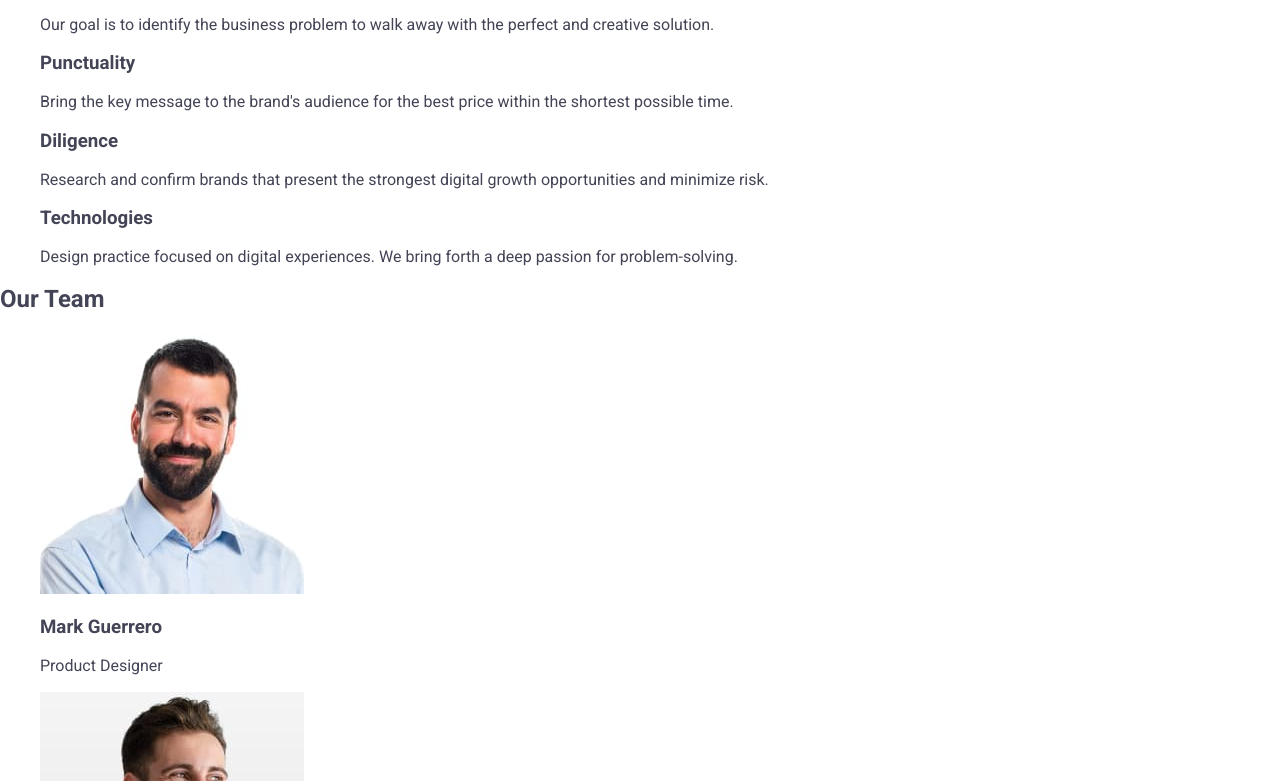
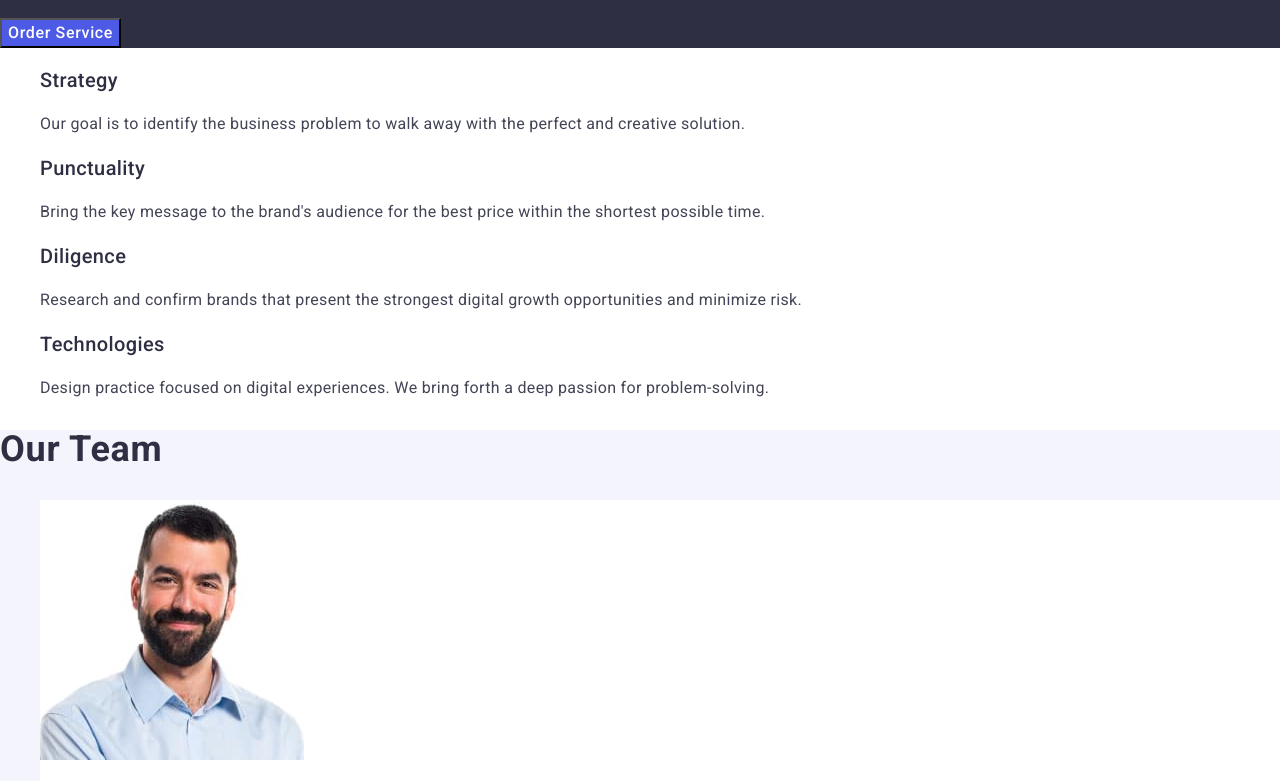
Before and after one commit to Oleksii-TS/goit-markup-hw-02, a plain HTML site: page index.html in a window 1280 px wide. Shown: the part 308-1089 px from the top of the page. Drawn offline with nearby package versions, Linux system fonts and the light colour scheme.

Commit message:
add css section hero/strengths/team

```diff
--- a/css/styles.css
+++ b/css/styles.css
@@ -54,7 +54,80 @@ a {
 .contacts-link:focus {
   color: #404bbf;
 }
-.page-footer {
+.hero {
+  background-color: #2e2f42;
+}
+.hero-title {
+  font-weight: 700;
+  font-size: 56px;
+  line-height: 1.07;
+  text-align: center;
+  letter-spacing: 0.02em;
+  color: #fff;
+}
+.hero-button {
+  background-color: #4d5ae5;
+  font-weight: 500;
+  font-size: 16px;
+  line-height: 1.5;
+  letter-spacing: 0.04em;
+  color: #fff;
+  cursor: pointer;
+}
+.hero-button:hover,
+.hero-button:focus {
+  background-color: #404bbf;
+}
+
+.strengths-title {
+  font-weight: 500;
+  font-size: 20px;
+  line-height: 1.2;
+  letter-spacing: 0.02em;
+  color: #2e2f42;
+}
+
+.strengths-description {
+  font-weight: 400;
+  font-size: 16px;
+  line-height: 1.5;
+  letter-spacing: 0.02em;
+  color: #434455;
+}
+
+.team-section {
+  background: #f4f4fd;
+}
+
+.team-section-title {
+  font-weight: 700;
+  font-size: 36px;
+  line-height: 1.11;
+  letter-spacing: 0.02em;
+  color: #2e2f42;
+}
+
+.team-item {
+  background-color: #fff;
+}
+
+.team-item-name {
+  font-weight: 500;
+  font-size: 20px;
+  line-height: 1.2;
+  letter-spacing: 0.02em;
+  color: #2e2f42;
+}
+
+.team-item-role {
+  font-weight: 400;
+  font-size: 16px;
+  line-height: 1.5;
+  letter-spacing: 0.02em;
+  color: #434455;
+}
+
+. .page-footer {
   background: #2e2f42;
 }
 .footer-description {
--- a/index.html
+++ b/index.html
@@ -51,86 +51,86 @@
     </header>
 
     <main>
-      <section>
-        <h1>Effective Solutions for Your Business</h1>
-        <button type="button">Order Service</button>
+      <section class="hero">
+        <h1 class="hero-title">Effective Solutions for Your Business</h1>
+        <button type="button" class="hero-button">Order Service</button>
       </section>
 
-      <section>
-        <h2 hidden>Our strengths</h2>
-        <ul>
-          <li>
-            <h3>Strategy</h3>
-            <p>
+      <section class="strengths">
+        <h2 class="strengths-heading" hidden>Our strengths</h2>
+        <ul class="strengths-list">
+          <li class="strengths-item">
+            <h3 class="strengths-title">Strategy</h3>
+            <p class="strengths-description">
               Our goal is to identify the business problem to walk away with the
               perfect and creative solution.
             </p>
-          </li>
-          <li>
-            <h3>Punctuality</h3>
-            <p>
+          </li">
+          <li class="strengths-item">
+            <h3 class="strengths-title">Punctuality</h3>
+            <p class="strengths-description">
               Bring the key message to the brand's audience for the best price
               within the shortest possible time.
             </p>
           </li>
-          <li>
-            <h3>Diligence</h3>
-            <p>
+          <li class="strengths-item">
+            <h3 class="strengths-title">Diligence</h3>
+            <p class="strengths-description">
               Research and confirm brands that present the strongest digital
               growth opportunities and minimize risk.
             </p>
           </li>
-          <li>
-            <h3>Technologies</h3>
-            <p>
+          <li class="strengths-item">
+            <h3 class="strengths-title">Technologies</h3>
+            <p class="strengths-description">
               Design practice focused on digital experiences. We bring forth a
               deep passion for problem-solving.
             </p>
           </li>
         </ul>
       </section>
-      <section>
-        <h2>Our Team</h2>
-        <ul>
-          <li>
-            <img
+      <section class="team-section">
+        <h2 class="team-section-title">Our Team</h2>
+        <ul class="team-list">
+          <li class="team-item">
+            <img class="team-item-image"
               src="./images/mark-guerrero.jpg"
               alt="mark-guerrero"
               width="264"
               height="260"
             />
-            <h3>Mark Guerrero</h3>
-            <p>Product Designer</p>
+            <h3 class="team-item-name">Mark Guerrero</h3>
+            <p class="team-item-role">Product Designer</p>
           </li>
-          <li>
-            <img
+          <li class="team-item">
+            <img class="team-item-image"
               src="./images/tom-ford.jpg"
               alt="tom-ford"
               width="264"
               height="260"
             />
-            <h3>Tom Ford</h3>
-            <p>Frontend Developer</p>
+            <h3 class="team-item-name">Tom Ford</h3>
+            <p class="team-item-role">Frontend Developer</p>
           </li>
-          <li>
-            <img
+          <li class="team-item">
+            <img class="team-item-image"
               src="./images/camila-garcia.jpg"
               alt="camila-garcia"
               width="264"
               height="260"
             />
-            <h3>Camila Garcia</h3>
-            <p>Marketing</p>
+            <h3 class="team-item-name">Camila Garcia</h3>
+            <p class="team-item-role">Marketing</p>
           </li>
-          <li>
-            <img
+          <li class="team-item">
+            <img class="team-item-image"
               src="./images/daniel-wilson.jpg"
               alt="daniel-wilson"
               width="264"
               height="260"
             />
-            <h3>Daniel Wilson</h3>
-            <p>UI Designer</p>
+            <h3 class="team-item-name">Daniel Wilson</h3>
+            <p class="team-item-role">UI Designer</p>
           </li>
         </ul>
       </section>
```
